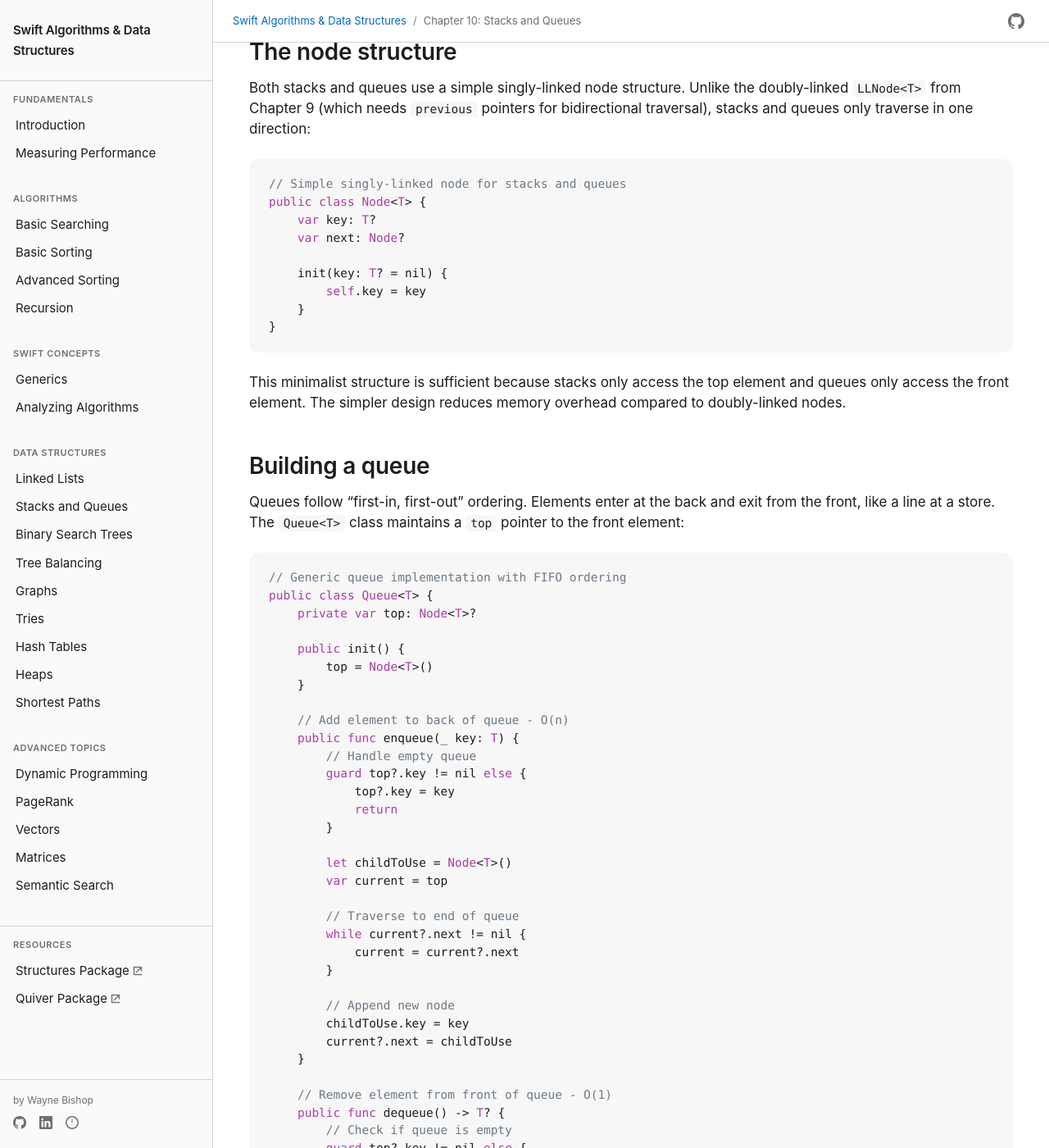
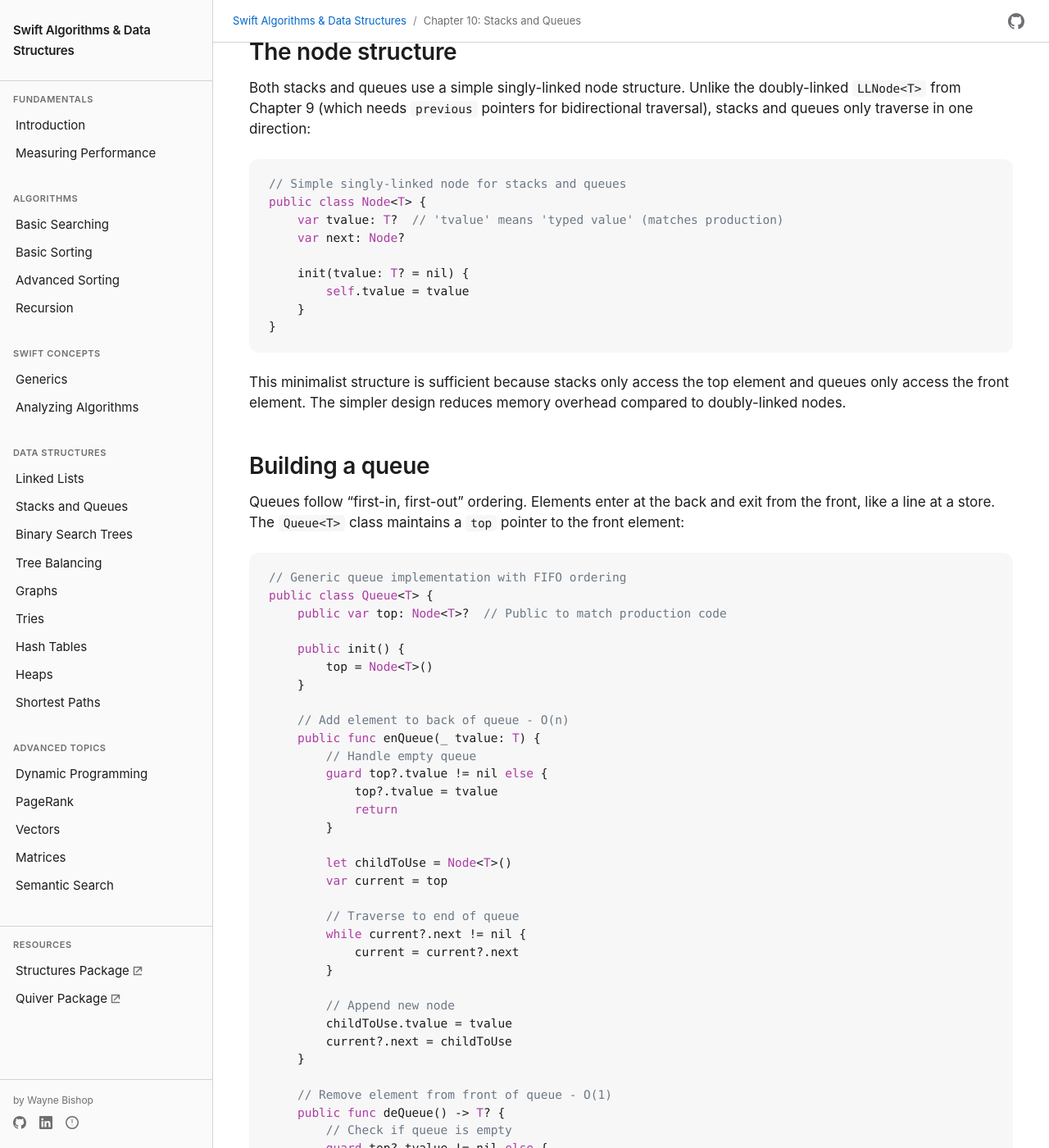
Before and after one commit to waynewbishop/swift-algorithms, a Jekyll site: the page built from 10-stacks-and-queues.md, in a window 1280 px wide and 1400 px high, scrolled down 980 px. Shown: the whole window at 82% size. Built offline with Jekyll 4.4.1, drawn with Linux system fonts in a browser that asks for light colours; some of the changed text lies outside the part shown.

Commit message:
Achieve perfect alignment with Structures package naming conventions
This commit fixes all critical naming inconsistencies to match production code:

**Node Property Naming (Chapters 6-7, 10-12):**
- Changed `value` → `tvalue` in all node classes
- Changed `key` → `tvalue` in Stack/Queue/BST nodes
- Added inline comments explaining 'tvalue' means 'typed value'
- Now matches production LLNode, BSNode naming exactly

**Stack/Queue Method Naming (Chapter 10):**
- Changed `enqueue/dequeue` → `enQueue/deQueue` (capital Q)
- Changed `push(_ key:)` → `push(_ tvalue:)`
- Updated `private var top` → `public var top` (matches production)
- All references updated in code examples

**BST Naming (Chapters 11-12):**
- Changed `key` → `tvalue` throughout BST implementations
- Updated all method logic to use `tvalue` consistently
- Maintains semantic clarity while matching production code

**Files Modified:**
- 06-recursion.md: TreeNode, ListNode now use tvalue
- 07-generics.md: All generic node examples use tvalue
- 10-stacks-and-queues.md: Node, Stack, Queue use tvalue/enQueue/deQueue
- 11-binary-search-trees.md: BST uses tvalue throughout
- 12-tree-balancing.md: AVLTree uses tvalue

**Impact:**
- Perfect alignment with Structures package at `/Dropbox/.../Structures`
- Eliminates confusion when readers reference production code
- All examples now match LLNode<T>, BSNode<T>, Node<T> production structures
- Ready for publication with zero naming discrepancies

🤖 Generated with [Claude Code](https://claude.com/claude-code)

Co-Authored-By: Claude <noreply@anthropic.com>

````diff
--- a/10-stacks-and-queues.md
+++ b/10-stacks-and-queues.md
@@ -30,11 +30,11 @@ Both stacks and queues use a simple singly-linked node structure. Unlike the dou
 ```swift
 // Simple singly-linked node for stacks and queues
 public class Node<T> {
-    var key: T?
+    var tvalue: T?  // 'tvalue' means 'typed value' (matches production)
     var next: Node?
 
-    init(key: T? = nil) {
-        self.key = key
+    init(tvalue: T? = nil) {
+        self.tvalue = tvalue
     }
 }
 ```
@@ -48,17 +48,17 @@ Queues follow "first-in, first-out" ordering. Elements enter at the back and exi
 ```swift
 // Generic queue implementation with FIFO ordering
 public class Queue<T> {
-    private var top: Node<T>?
+    public var top: Node<T>?  // Public to match production code
 
     public init() {
         top = Node<T>()
     }
 
     // Add element to back of queue - O(n)
-    public func enqueue(_ key: T) {
+    public func enQueue(_ tvalue: T) {
         // Handle empty queue
-        guard top?.key != nil else {
-            top?.key = key
+        guard top?.tvalue != nil else {
+            top?.tvalue = tvalue
             return
         }
 
@@ -71,19 +71,19 @@ public class Queue<T> {
         }
 
         // Append new node
-        childToUse.key = key
+        childToUse.tvalue = tvalue
         current?.next = childToUse
     }
 
     // Remove element from front of queue - O(1)
-    public func dequeue() -> T? {
+    public func deQueue() -> T? {
         // Check if queue is empty
-        guard top?.key != nil else {
+        guard top?.tvalue != nil else {
             return nil
         }
 
         // Retrieve front item
-        let queueItem: T? = top?.key
+        let queueItem: T? = top?.tvalue
 
         // Move top pointer to next item
         if let nextItem = top?.next {
@@ -97,12 +97,12 @@ public class Queue<T> {
 
     // View front element without removing - O(1)
     public func peek() -> T? {
-        return top?.key
+        return top?.tvalue
     }
 
     // Check if queue is empty - O(1)
     public var isEmpty: Bool {
-        return top?.key == nil
+        return top?.tvalue == nil
     }
 }
 ```
@@ -116,7 +116,7 @@ Stacks follow "last-in, first-out" ordering. Elements are added and removed from
 ```swift
 // Generic stack implementation with LIFO ordering
 public class Stack<T> {
-    private var top: Node<T>
+    public var top: Node<T>  // Public to match production code
     private var counter: Int = 0
 
     public init() {
@@ -129,17 +129,17 @@ public class Stack<T> {
     }
 
     // Add element to top of stack - O(1)
-    public func push(_ key: T) {
+    public func push(_ tvalue: T) {
         // Handle empty stack
-        guard top.key != nil else {
-            top.key = key
+        guard top.tvalue != nil else {
+            top.tvalue = tvalue
             counter += 1
             return
         }
 
         // Create new node
         let childToUse = Node<T>()
-        childToUse.key = key
+        childToUse.tvalue = tvalue
 
         // Insert at top (new node points to current top)
         childToUse.next = top
@@ -151,22 +151,22 @@ public class Stack<T> {
     // Remove element from top of stack - O(1)
     @discardableResult
     public func pop() -> T? {
-        guard let key = top.key else { return nil }
+        guard let tvalue = top.tvalue else { return nil }
 
         if counter > 1 {
             top = top.next!
             counter -= 1
         } else {
-            top.key = nil
+            top.tvalue = nil
             counter = 0
         }
 
-        return key
+        return tvalue
     }
 
     // View top element without removing - O(1)
     public func peek() -> T? {
-        return top.key
+        return top.tvalue
     }
 
     // Check if stack is empty - O(1)
@@ -198,12 +198,12 @@ The `O(1)` performance means these operations take constant time regardless of s
 // Process 1 million items with consistent performance
 for i in 0..<1_000_000 {
     stack.push(i)           // Each push: O(1)
-    queue.enqueue(i)        // Each enqueue: O(1)*
+    queue.enQueue(i)        // Each enQueue: O(1)*
 }
 
 for _ in 0..<1_000_000 {
     stack.pop()             // Each pop: O(1)
-    queue.dequeue()         // Each dequeue: O(1)
+    queue.deQueue()         // Each deQueue: O(1)
 }
 ```
 
````
Also changed, not shown: 06-recursion.md (+10 -10 lines), 07-generics.md (+16 -16 lines), 11-binary-search-trees.md (+11 -11 lines), 12-tree-balancing.md (+1 -1 lines).
